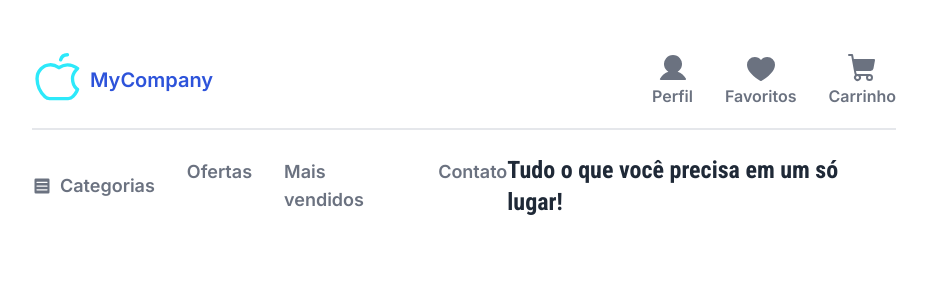
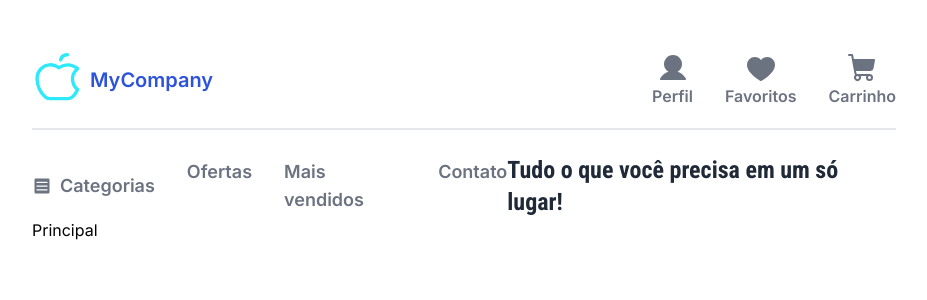
Before and after one commit to NathanSoa/les, a Next.js app in the folder frontend/: page / in a window 1280 px wide. Shown: the top 300 px of the page, without its empty margins (176-1103 px from the left). Built offline with nearby package versions, Linux system fonts and the light colour scheme.

Commit message:
refactor: move header to layout and create new folder

```diff
--- a/frontend/src/app/page.tsx
+++ b/frontend/src/app/(main)/layout.tsx
@@ -5,10 +5,15 @@ import IconWithText from '@/app/ui/main/Icon'
 import { Heart, List, ShoppingCart, User } from '@phosphor-icons/react/dist/ssr'
 import { Roboto_Condensed as RobotoCondensed } from 'next/font/google'
 import { twMerge } from 'tailwind-merge'
+import Link from 'next/link'
+import { ReactNode } from 'react'
 
 const roboto = RobotoCondensed({ subsets: ['latin'], weight: '700' })
 
-export default function Home() {
+type LayoutProps = {
+  children: ReactNode
+}
+export default function RootLayout({ children }: LayoutProps) {
   const getHexColor = useTailwindColor()
 
   return (
@@ -49,13 +54,13 @@ export default function Home() {
               Categorias
             </li>
             <li className="text-lg font-semibold text-gray-500 transition duration-300 ease-in-out hover:cursor-pointer hover:text-gray-700">
-              Ofertas
+              <Link href="deals">Ofertas</Link>
             </li>
             <li className="text-lg font-semibold text-gray-500 transition duration-300 ease-in-out hover:cursor-pointer hover:text-gray-700">
-              Mais vendidos
+              <Link href="bestsellers">Mais vendidos</Link>
             </li>
             <li className="text-lg font-semibold text-gray-500 transition duration-300 ease-in-out hover:cursor-pointer hover:text-gray-700">
-              Contato
+              <Link href="contact">Contato</Link>
             </li>
           </ul>
           <span
@@ -68,6 +73,7 @@ export default function Home() {
           </span>
         </nav>
       </header>
+      {children}
     </div>
   )
 }
--- /dev/null
+++ b/frontend/src/app/(main)/page.tsx
@@ -0,0 +1,3 @@
+export default function Home() {
+  return <div>Principal</div>
+}
```
